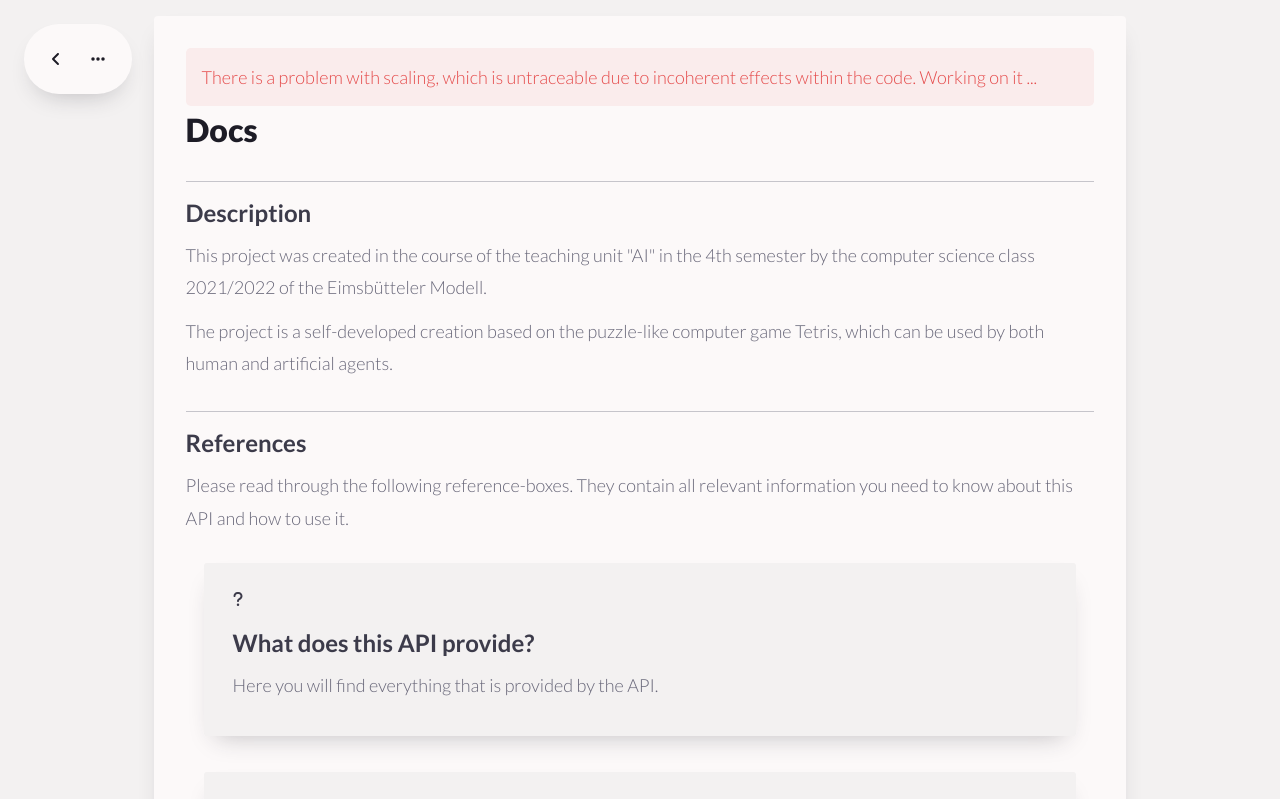
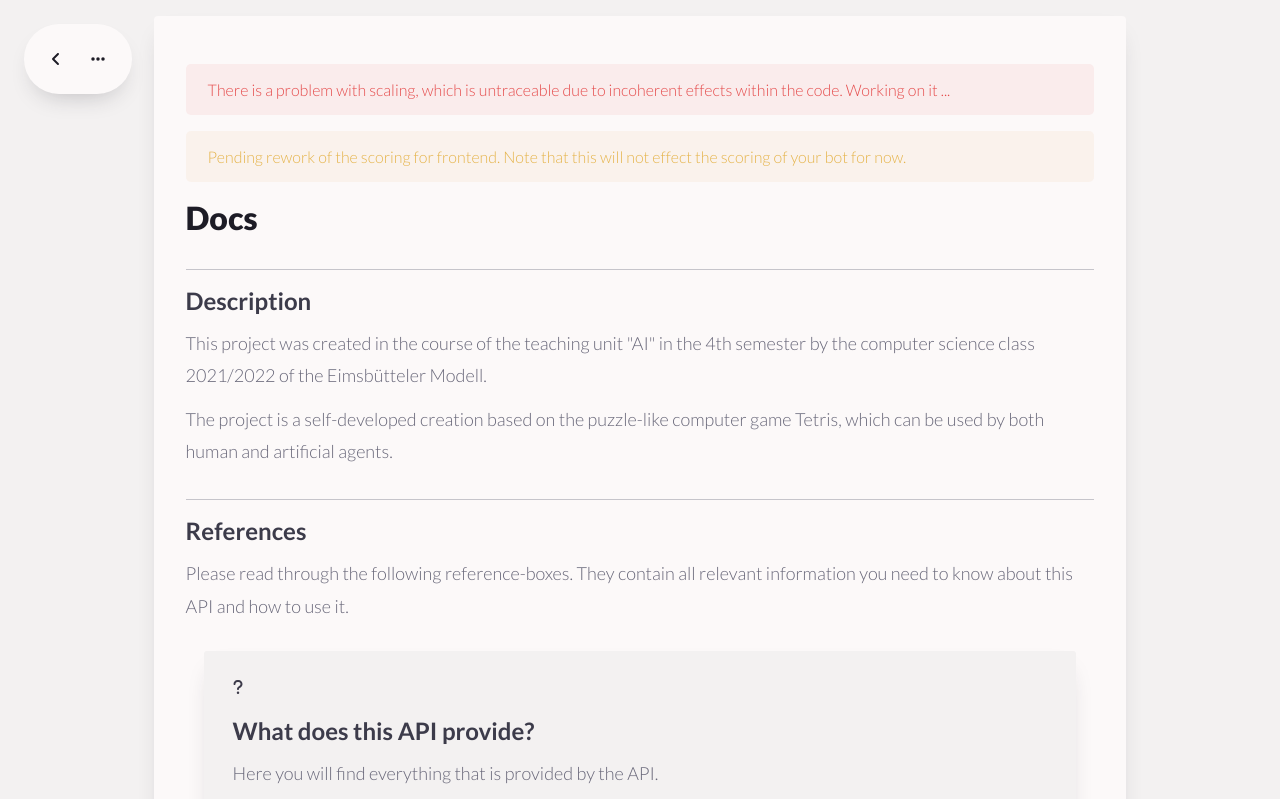
Before and after one commit to clk1006/teris, a Next.js app: page /docs in a window 1280 px wide. Shown: the top 799 px of the page. Built offline with nearby package versions, Linux system fonts and the light colour scheme.

Commit message:
added pop up information

```diff
--- a/pages/docs/index.js
+++ b/pages/docs/index.js
@@ -72,9 +72,11 @@ export default function Docs() {
                 <div className="container">
                     <div className="content-block">
                         <div className="warning-box">
-                            <p className="error">
-                                There is a problem with scaling, which is untraceable due to incoherent effects within the code. Working on it ...
-                            </p>
+                            There is a problem with scaling, which is untraceable due to incoherent effects within the code. Working on it ...
+                        </div>
+
+                        <div className="warning-box yellow">
+                            Pending rework of the scoring for frontend. Note that this will not effect the scoring of your bot for now.
                         </div>
 
                         <h1>Docs</h1>
--- a/styles/docs.css
+++ b/styles/docs.css
@@ -263,7 +263,14 @@ hr {
 }
 
 .warning-box {
-    padding: 2px 16px;
+    margin: 16px 0;
+    padding: 16px 22px;
+    color: rgba(229, 75, 75);
     background-color: rgba(229, 75, 75, 0.075);
     border-radius: 5px;
 }
+
+.warning-box.yellow {
+    color: rgb(229, 180, 75);
+    background-color: rgba(229, 152, 75, 0.07);
+}
```
